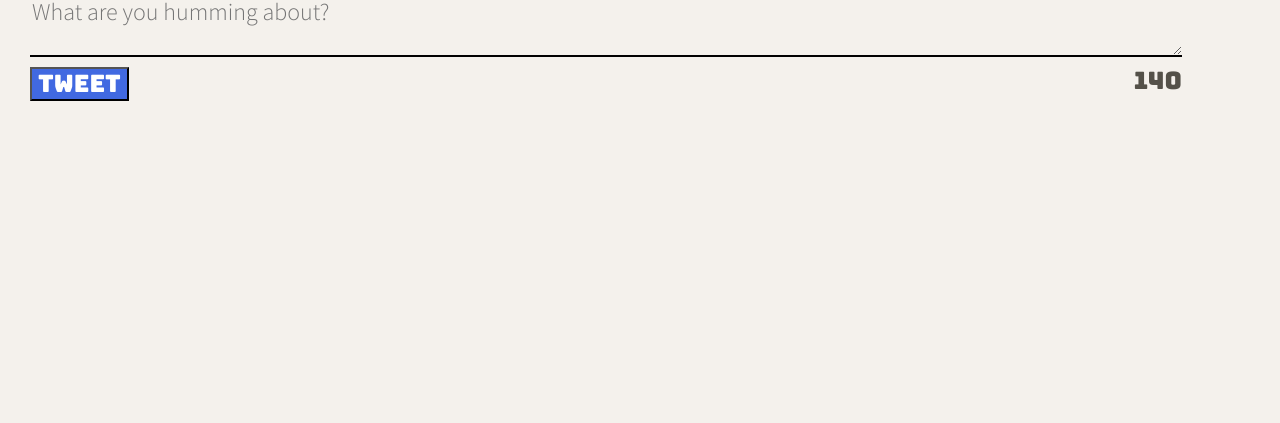
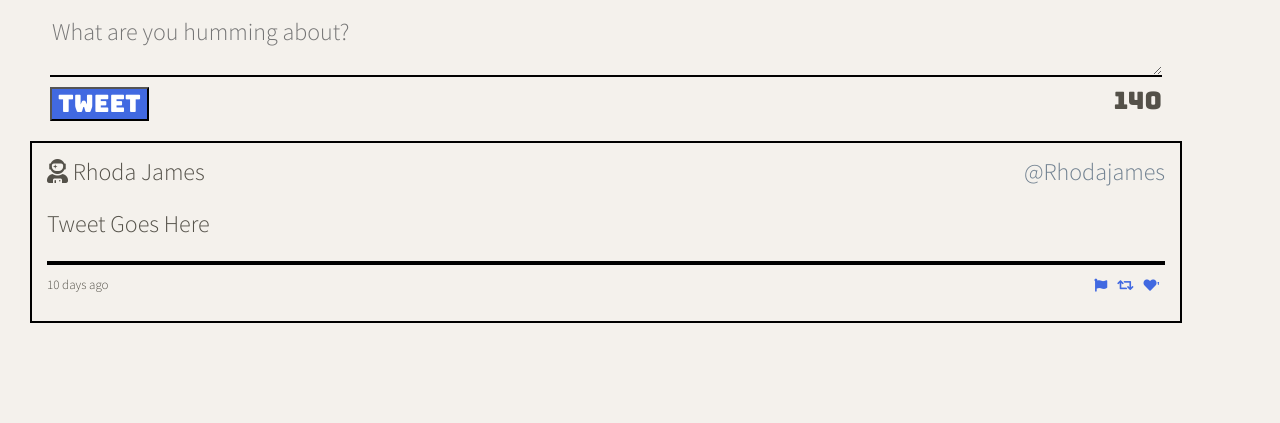
Before and after one commit to sagalgh/tweeter-, a website: page public/index.html in a window 1280 px wide. Shown: the part 625-1048 px from the top of the page. Before the commit the page ends 800 px from the top, so only its background shows below. Drawn offline with nearby package versions, Linux system fonts and the light colour scheme.

Commit message:
created the tweets

```diff
--- a/public/index.html
+++ b/public/index.html
@@ -21,6 +21,7 @@
 
     <!-- App JS -->
     <script type="text/javascript" src="/scripts/client.js"></script>
+    <script type="text/javascript" src="/scripts/composer-char-counter.js"></script>
   </head>
 
   <body>
@@ -36,7 +37,7 @@
 
     </nav>
 
-    <header>
+    <header class= "main-header">
           <img src="/images/profile-hex.png">
           <h2>Sagal</h2>
 
@@ -55,6 +56,29 @@
             <output name="counter" class="counter" for="tweet-text">140</output>
         </form>
       </section>
+      <section>
+        <div class= "tweets-container">
+            <article class= "tweet">
+                <header class = "tweet-header">
+                  <span><i class="fas fa-user-astronaut"></i> Rhoda James</span>
+                  <span class= "user-handle">@Rhodajames</span>
+                </header>
+                <div class = "tweet-body">
+                  <p>Tweet Goes Here</p>
+                  <div class= "line-under-tweet"></div>
+
+                <footer class= "tweet-footer">
+                  <p>10 days ago</p>
+                  <span class= "icons">
+                  <i class="fas fa-flag"></i>
+                  <i class="fas fa-retweet"></i>
+                  <i class="fas fa-heart">'</i>
+                  </span>
+                </footer>
+            </article>
+        </div>
+      </section>
+
     </main>
 
 
--- /dev/null
+++ b/public/scripts/composer-char-counter.js
@@ -0,0 +1,18 @@
+// console.log ("Do I work?")
+$(document).ready(function() {
+  $('#tweet-text').on('keyup',function(){
+   let characterCount = 140 - ($(this).val().length)
+    $(this).parents("form").children("output").text(characterCount)
+    if(characterCount < 0){
+      $(this).parents("form").children("output").addClass('red-counter')
+    }
+    else{
+      $(this).parents("form").children("output").removeClass('red-counter')
+    }
+})
+});
+
+// [ ] A container element that contains the tweets
+// [ ] The styling of the tweet, as shown in the first screenshot below
+// [ ] The hover state of the tweet where the stylistic changes occur (as mentioned in the second screenshot below)
+// [ ] The time that has passed since the tweet was created (e.g. 10 days ago)
--- a/public/styles/header.css
+++ b/public/styles/header.css
@@ -1,4 +1,4 @@
-header{
+.main-header{
   height: 400px;
   width: 100%;
   display: flex;
--- a/public/styles/layout.css
+++ b/public/styles/layout.css
@@ -23,14 +23,65 @@ body {
 }
 
 main {
-  display: flex;
+  /* display: flex; */
   width: 90%;
   margin: 0px 30px;
-  justify-content: center;
-align-items:center;
+  /* justify-content: center; */
+  /* align-items:center; */
 
 }
 
+.tweets-container{
+ padding: 15px 15px;
+  /* display:flex; */
+  /* align-items:baseline; */
+  border: solid black 2px;
+  margin-bottom:100px;
+}
+.tweets-container:hover{
+  box-shadow: 5px 5px rgb(128, 165, 187);
+  border: solid black 2px
+}
+
+
+
+.tweet-header{
+  display:flex;
+  flex-direction: row;
+}
+.line-under-tweet{
+  padding: 2px;
+  width: 100%;
+  background-color: black
+}
+.tweet-footer{
+  font-size: small;
+  display: flex;
+
+}
+.tweet-footer p{
+  display:flex;
+  flex:1;
+}
+.icons{
+ display:flex;
+justify-content: space-evenly;
+  align-items: center;
+
+}
+.user-handle{
+display: flex;
+flex:1;
+justify-content: flex-end;
+color:slategrey
+}
+ .fa-flag, .fa-retweet,.fa-heart{
+  margin: 0px 5px;
+  color:royalblue
+}
+.fa-flag:hover, .fa-retweet:hover,.fa-heart:hover{
+  color: goldenrod
+}
 /*
  * Additional CSS can be defined below or in other CSS files, as per instructions
  */
--- a/public/styles/new-tweet.css
+++ b/public/styles/new-tweet.css
@@ -2,12 +2,14 @@
   display: flex;
   flex:1;
   flex-direction: column;
+  margin: 20px;
 }
 
 .tweet-button{
 background-color: royalblue;
 color: white;
 font-family: Bungee;
+
 }
 
 .text-input{
@@ -21,6 +23,10 @@ font-family: Bungee;
   font-family: Bungee;
 }
 
+.red-counter{
+  color: red;
+}
+
 #tweet-text{
 
 border:none;
--- a/server/data-files/initial-tweets.json
+++ b/server/data-files/initial-tweets.json
@@ -8,7 +8,7 @@
     "content": {
       "text": "If I have seen further it is by standing on the shoulders of giants"
     },
-    "created_at": 1636827243341
+    "created_at": 1636934793277
   },
   {
     "user": {
@@ -19,6 +19,6 @@
     "content": {
       "text": "Je pense , donc je suis"
     },
-    "created_at": 1636913643341
+    "created_at": 1637021193277
   }
 ]
```
